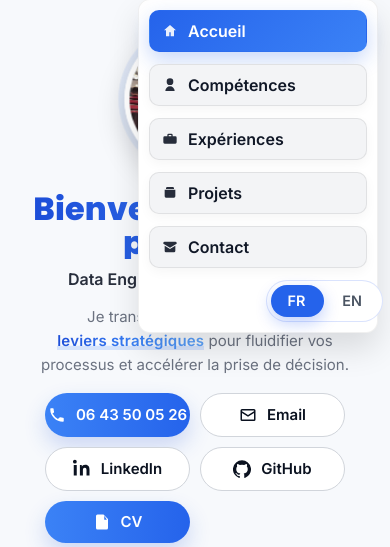
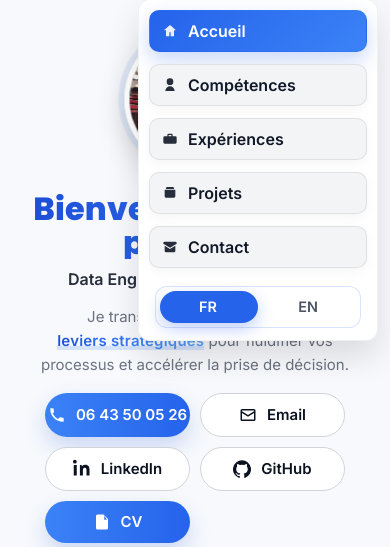
Before and after one commit to CAK91DY/MyPortfolio, a Flask app: page / in a window 390 px wide, after a click that opens the changed part. Shown: the part 69-616 px from the top of the page. Run offline with Flask 3, Linux system fonts and the light colour scheme.

Commit message:
ajoute de nouvelle code css

```diff
--- a/static/css/style.css
+++ b/static/css/style.css
@@ -2005,3 +2005,41 @@ html[data-theme="dark"] .segmented{
     width: auto;
   }
 }
+
+/* === FIX 1 : FR | EN bien contenu dans le menu mobile === */
+@media (max-width: 860px){
+  .nav-pills{
+    width: 240px;            /* un peu plus large pour respirer */
+    overflow: hidden;        /* évite tout débordement visuel */
+  }
+  .nav-pills .nav-lang{
+    width: 100%;
+    padding: 6px 6px 2px;    /* colle mieux au bord */
+    margin: 0;
+  }
+  .nav-pills .lang-toggle{ width: 100%; }
+  .nav-pills .segmented{
+    width: 100%;
+    max-width: 100%;
+    border-radius: 12px;
+    box-shadow: none;        /* l’ombre faisait “dépasser” visuellement */
+  }
+  .nav-pills .segmented__btn{
+    padding: .55rem .9rem;
+    font-size: .9rem;
+  }
+}
+
+/* === FIX 2 : boutons CTA non full-width en mobile === */
+@media (max-width: 600px){
+  .contact-cta__actions{
+    display: grid;
+    grid-template-columns: repeat(2, minmax(0, 1fr));
+    gap: 10px;
+    justify-content: center;
+  }
+  .contact-cta__actions .btn{
+    width: auto;             /* ne force plus la pleine largeur */
+    justify-content: center;
+  }
+}
```
